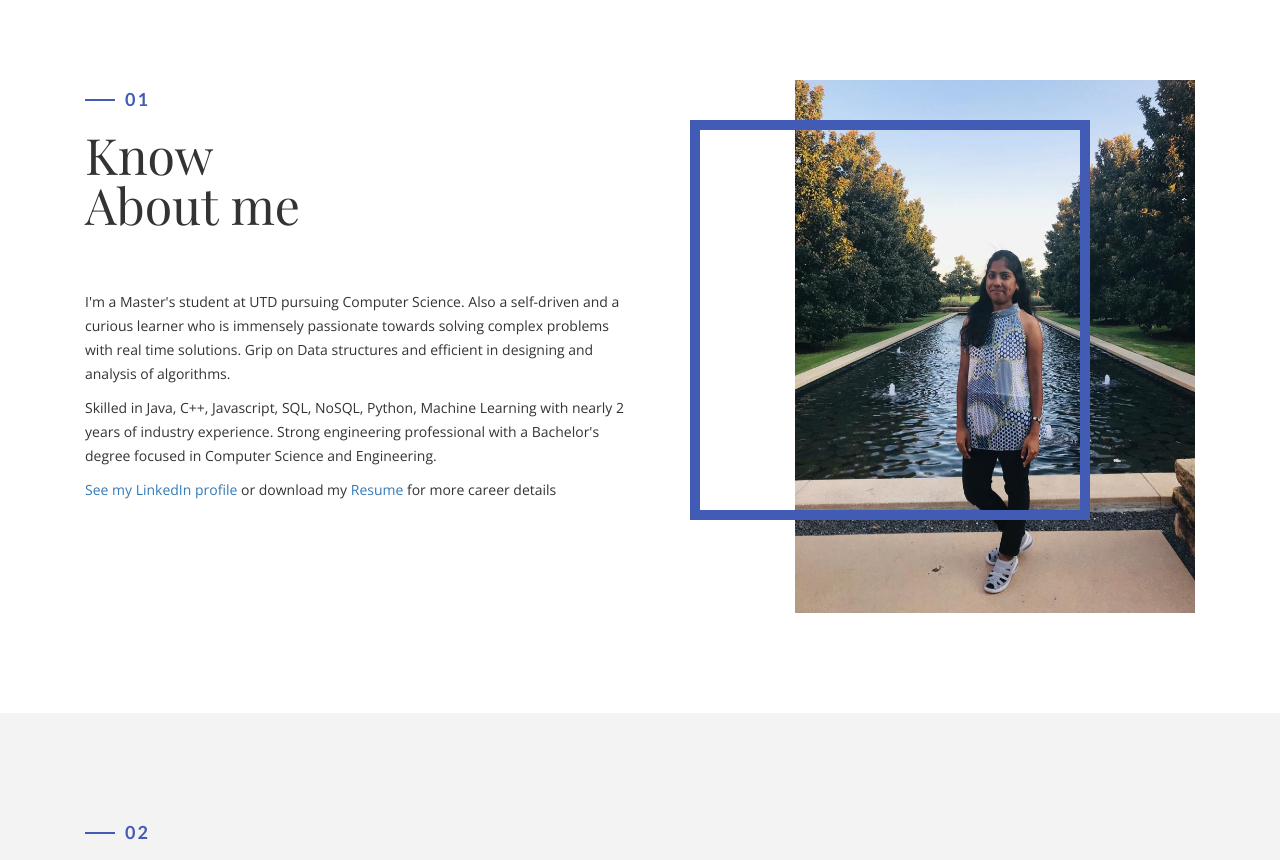
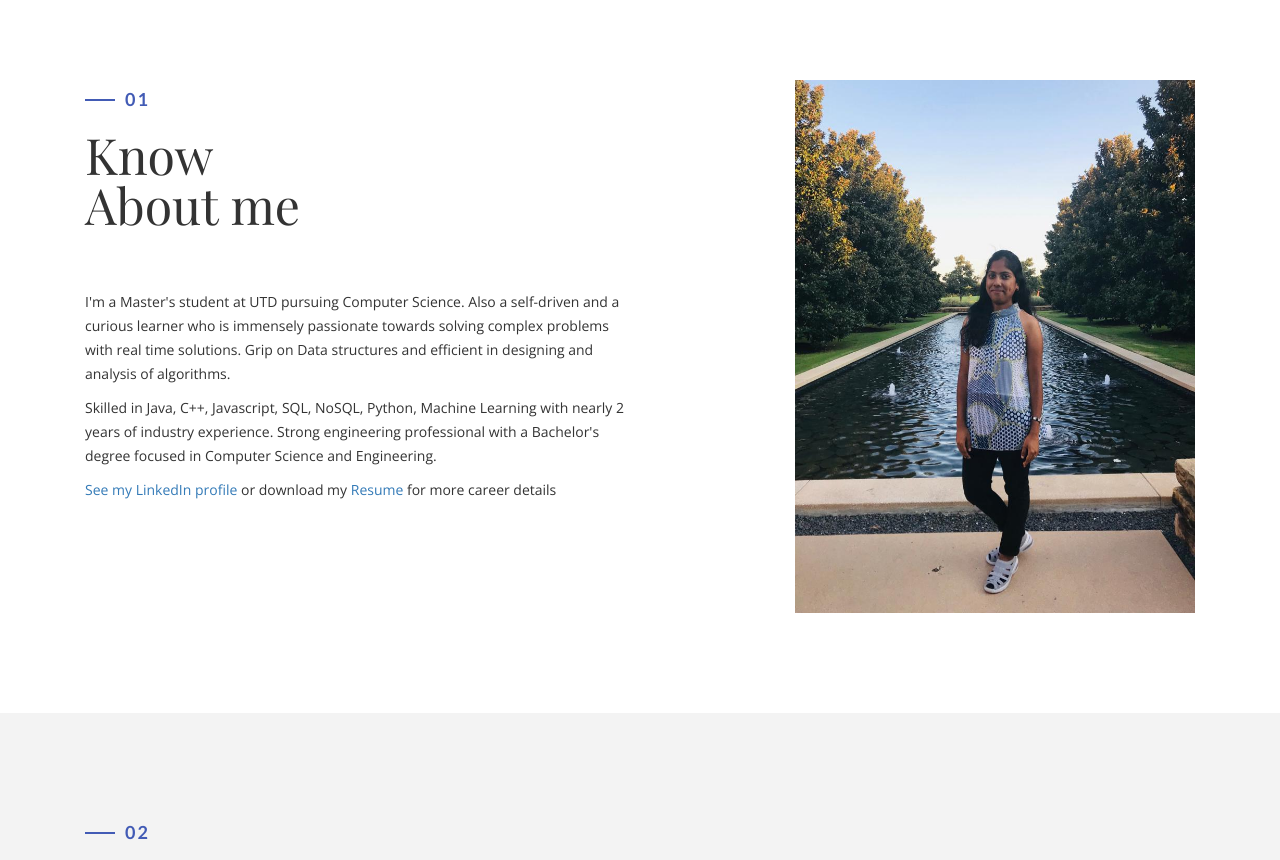
Before and after one commit to rajashreekamalakannan/rajashreekamalakannan.github.io, a plain HTML site: page index.html in a window 1280 px wide. Shown: the part 820-1680 px from the top of the page. Drawn offline with nearby package versions, Linux system fonts and the light colour scheme; files whose address does not match are found by name; a web font is replaced by a local one.

Commit message:
added img

```diff
--- a/index.html
+++ b/index.html
@@ -73,7 +73,7 @@
                 <div class="h-50"></div>
             </div>
             <div class="col-md-6 about-img-div">
-                <div class="about-border" data-aos="fade-up" data-aos-delay=".5"></div>
+                <!--<div class="about-border" data-aos="fade-up" data-aos-delay=".5"></div>-->
                 <img src="img/about-img.jpeg" width="400" class="img-responsive" alt="" align="right" data-aos="fade-right" data-aos-delay="0" />
             </div>
         </div>
```
